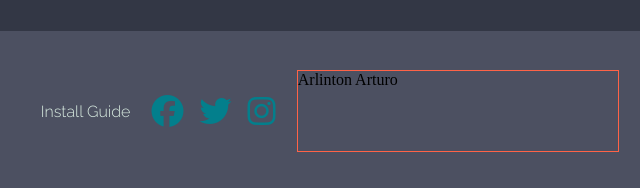
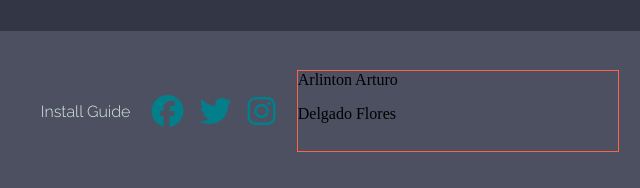
Before and after one commit to ArlintonAr/landing, a plain HTML site: page index.html in a window 1280 px wide. Shown: the part 3208-3396 px from the top of the page, 640-1280 px from the left. Drawn offline with Linux system fonts and the light colour scheme.

Commit message:
Agregando parrafo al div en footer

```diff
--- a/index.html
+++ b/index.html
@@ -174,7 +174,9 @@
       <i class="fab fa-instagram"></i>
     </div>
 
-    <div id="ar">Arlinton Arturo</div>
+    <div id="ar">Arlinton Arturo
+      <p>Delgado Flores</p>
+    </div>
   </footer>
 </body>
 </html>
```
